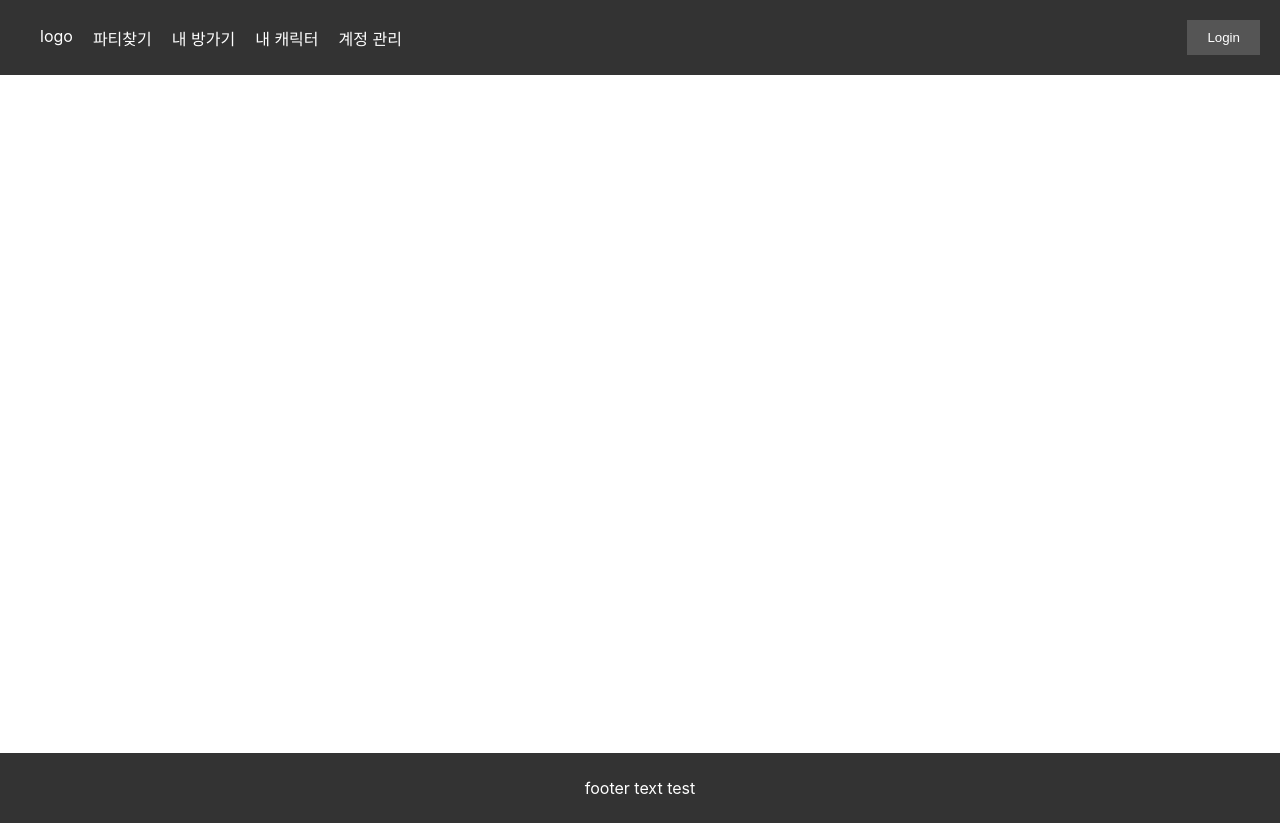
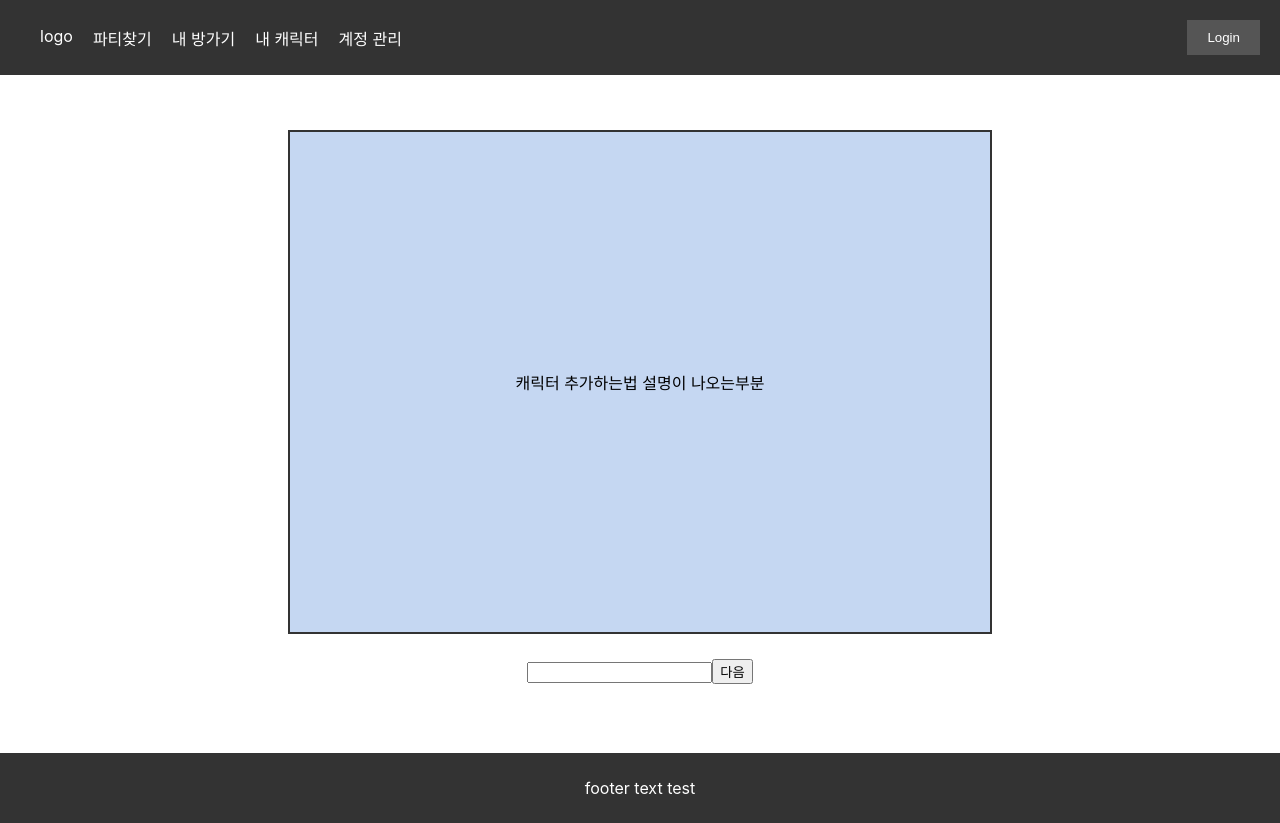
Before and after one commit to bsko98/lostark-party-page, a React (Create React App) app: page /addmycharacter in a window 1280 px wide. Built offline with nearby package versions, Linux system fonts and the light colour scheme.

Commit message:
수정본

```diff
--- a/src/App.js
+++ b/src/App.js
@@ -9,6 +9,8 @@ import PartyMain from './pages/PartyMain.js';
 import { BrowserRouter as Router, Routes, Route } from 'react-router-dom';
 import LoginPage from './pages/LoginPage';
 import MyCharacterInfoPage from './pages/MyCharacterInfoPage'
+import AddMyCharacterPage from './pages/AddMyCharacterPage';
+import CertifyJewelPage from './pages/CertifyJewelPage';
 
 function App() {
   const [isLogin, setIsLogin] = useState(false);
@@ -20,6 +22,8 @@ function App() {
           <Route path="/login" element={<LoginPage isLogin={isLogin} setIsLogin={setIsLogin}/>} />
           <Route path="/" element={<PartyMain/>} />
           <Route path="/mycharacter" element={<MyCharacterInfoPage/>}/>
+          <Route path="/addmycharacter" element={<AddMyCharacterPage/>}/>
+          <Route path="/certifyjewelpage" element={<CertifyJewelPage/>}/>
           {console.log("app login test "+isLogin)}
         </Routes>
       </div>
--- a/src/pages/AddMyCharacterPage.css
+++ b/src/pages/AddMyCharacterPage.css
@@ -9,10 +9,10 @@
     margin-bottom: 25px;
 }
 
-.container {
+.addcontainer {
     display: flex;
     justify-content: center; /* 가로 중앙 정렬 */
     align-items: center; /* 세로 중앙 정렬 */
     flex-direction: column;
-    height: 100vh; /* 화면 전체 높이 */
+    height: 78vh; /* 화면 전체 높이 */
   }
--- a/src/pages/AddMyCharacterPage.jsx
+++ b/src/pages/AddMyCharacterPage.jsx
@@ -1,13 +1,19 @@
 import React from 'react';
 import './AddMyCharacterPage.css';
+import { useNavigate } from 'react-router-dom';
+
 
 function AddMyCharacterPage() {
+  const navigate = useNavigate();
+  const handlejewelpage = ()=>{
+    navigate('/certifyjewelpage');
+  }
   return (
-      <div className='container'>
+      <div className='addcontainer'>
           <div className='info-box'>캐릭터 추가하는법 설명이 나오는부분</div>
           <div>
             <input type='text'/>
-            <button>다음</button>
+            <button className="nextbutton"onClick={handlejewelpage}>다음</button>
           </div>
       </div>
   )
--- a/src/pages/CertifyJewelPage.jsx
+++ b/src/pages/CertifyJewelPage.jsx
@@ -1,8 +1,20 @@
 import React, { useState, useEffect } from 'react';
+import { useNavigate } from 'react-router-dom';
+
 
 function CertifyJewelPage() {
     const [timeLeft, setTimeLeft] = useState(60);
-
+    const [iscertify, setIscertify] = useState(true);
+    const navigate = useNavigate();
+    const handlemycharacter = ()=>{
+      if(iscertify == true)
+      {
+        navigate('/mycharacter');
+      }
+      else{
+        alert("인증 실패");
+      }
+    }
     useEffect(() => {
     if (timeLeft > 0) {
         const timer = setInterval(() => {
@@ -19,7 +31,7 @@ function CertifyJewelPage() {
           <div className='info-box'>보석 추가하는법 설명 나오는부분</div>
           <div>
             <input type='text'/>
-            <button>인증하기</button>
+            <button onClick={handlemycharacter}>인증하기</button>
           </div>
           <h2>남은시간: {timeLeft}</h2>
       </div>
--- a/src/pages/MyCharacterInfoPage.jsx
+++ b/src/pages/MyCharacterInfoPage.jsx
@@ -1,7 +1,7 @@
 import React from 'react'
 import './MyCharacterInfoPage.css';
 import MyCharacterInfo from '../components/MyCharacterInfo';
-
+import { useNavigate } from 'react-router-dom';
 
 const users = [
     { id: 1, img: 'https://img.lostark.co.kr/armory/5/B691AFAF7195DF0A3EBB77276B60431D2E1E6B00B5F5FF3059D5E05328947ADB.jpg',server:'아만', classes:'홀리나이트', itemLev:'1640', nickname: '쌀먹은늘좋아'},
@@ -10,8 +10,12 @@ const users = [
   ];
 
 
+function MyCharacterInfoPage() {
+  const navigate = useNavigate();
+  const handleaddcharacter = ()=>{
+    navigate('/addmycharacter');
+  }
 
-function MyCharacterInfoPage() {
   return (
     <div className="mycontainer">
         <div className="mybox">
@@ -19,7 +23,7 @@ function MyCharacterInfoPage() {
                 <MyCharacterInfo key={user.id} user={user} />
             ))}
 
-            <button className='myaddButton' onClick={()=>{console.log("추가하기")}}>추가하기</button>
+            <button className='myaddButton' onClick={handleaddcharacter}>추가하기</button>
         </div>
     </div>
   )
```
